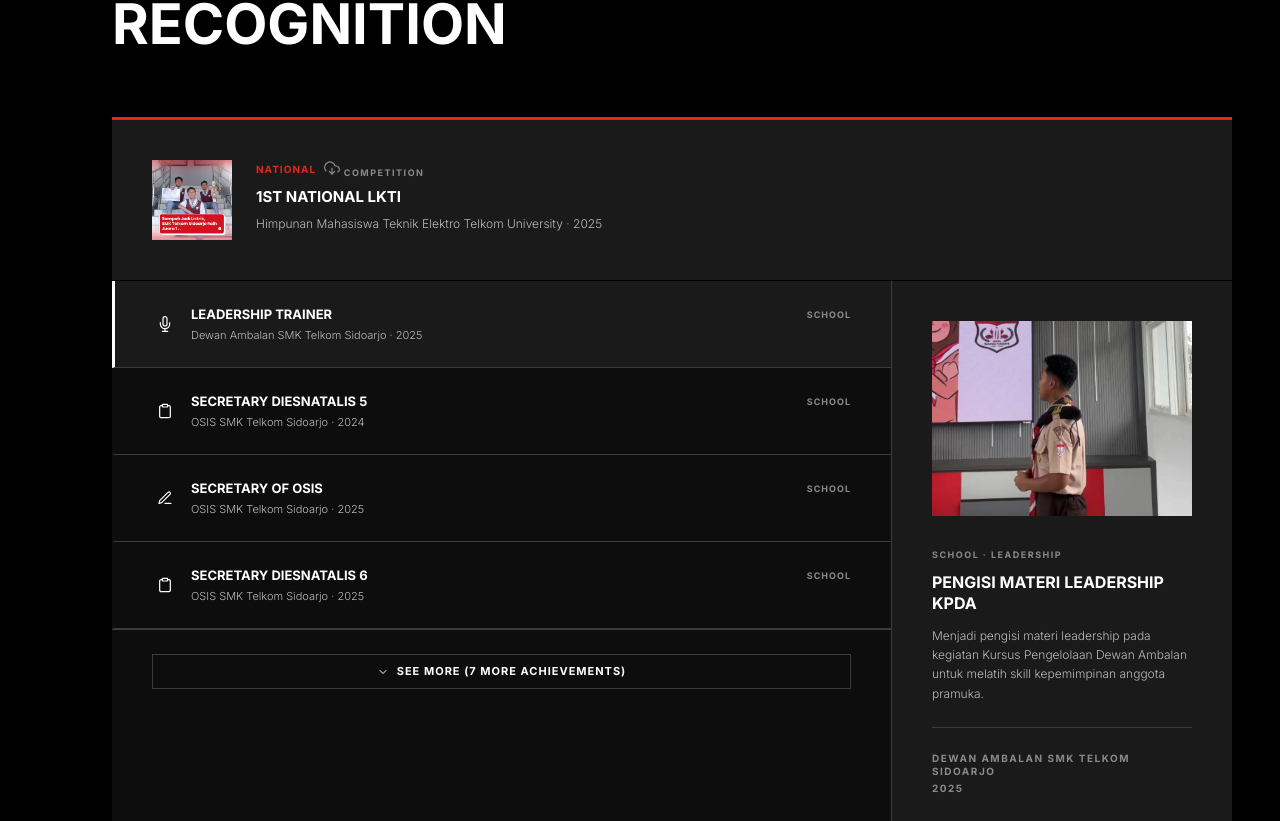
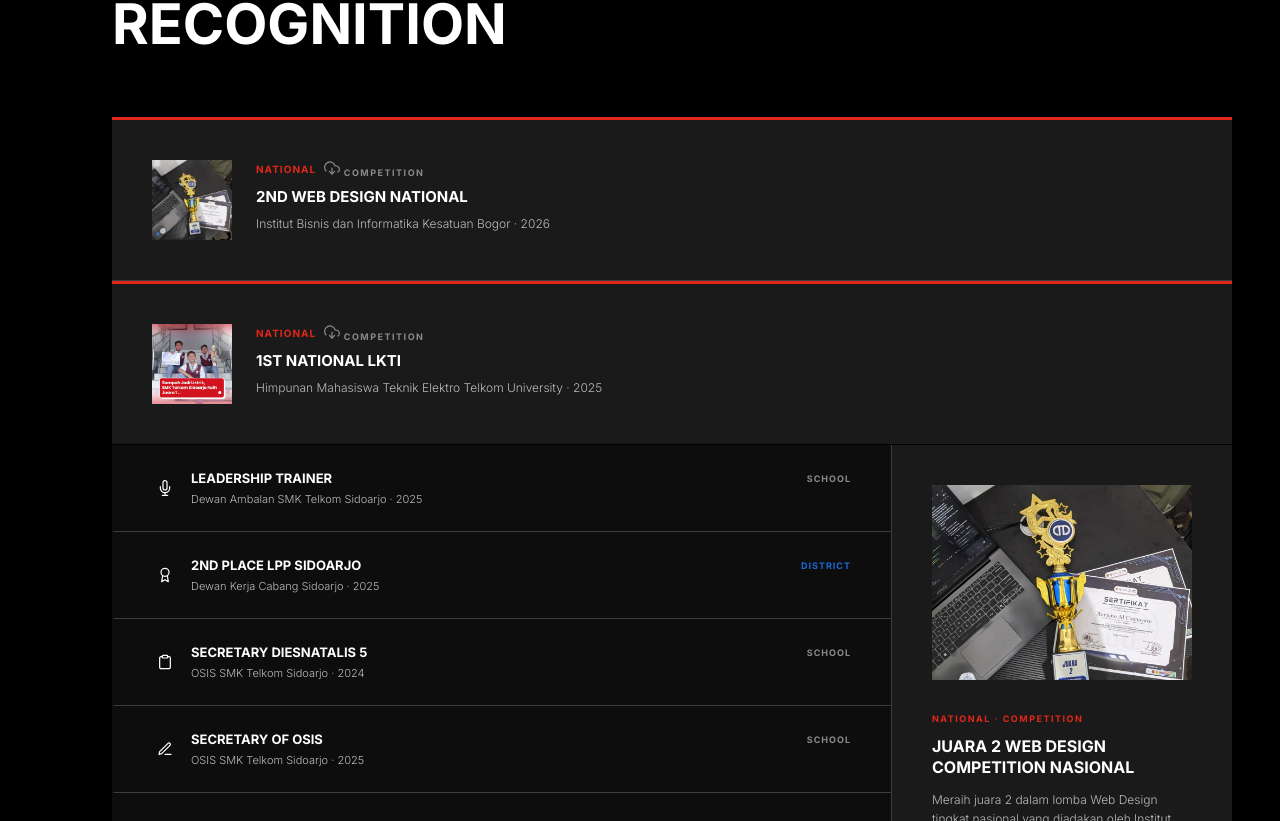
Before and after one commit to ReyCannavaro/portofolio-reycannavaro-next, a Next.js app: page / in a window 1280 px wide. Shown: the part 5119-5940 px from the top of the page. Built offline with nearby package versions, Linux system fonts and the light colour scheme; no server answers.

Commit message:
feat: implement achievements section component with data integration and new asset

```diff
--- a/src/app/components/Prestasi.tsx
+++ b/src/app/components/Prestasi.tsx
@@ -87,7 +87,8 @@ const LEVEL_COLOR: Record<string, string> = {
   school: "var(--muted)",
 };
 
-const RELEVANT_IDS = new Set([11, 1, 7, 6, 10]);
+const FEATURED_IDS = new Set([13, 11]);
+const RELEVANT_IDS = new Set([13, 11, 8, 2, 9, 1, 7, 6, 10]);
 
 export default function Prestasi() {
   const ref = useRef<HTMLElement>(null);
@@ -104,14 +105,14 @@ export default function Prestasi() {
     return () => obs.disconnect();
   }, []);
 
-  const featured = achievements.filter((a) => a.id === 11);
-  const relevantList = achievements.filter((a) => RELEVANT_IDS.has(a.id) && a.id !== 11);
-  const restList = achievements.filter((a) => !RELEVANT_IDS.has(a.id));
+  const featured = achievements.filter((a) => FEATURED_IDS.has(a.id));
+  const relevantList = achievements.filter((a) => RELEVANT_IDS.has(a.id) && !FEATURED_IDS.has(a.id));
+  const restList = achievements.filter((a) => !RELEVANT_IDS.has(a.id) && !FEATURED_IDS.has(a.id));
   const listItems = showMore ? [...relevantList, ...restList] : relevantList;
 
   useEffect(() => {
     if (visible && !selected) {
-      setSelected(relevantList[0] ?? achievements[0]);
+      setSelected(featured[0] ?? relevantList[0] ?? achievements[0]);
     }
   }, [visible]);
 
--- a/src/app/data/index.ts
+++ b/src/app/data/index.ts
@@ -146,6 +146,23 @@ export const educationHistory = [
 ];
 
 export const achievements = [
+  {
+    id: 13,
+    title: "Juara 2 Web Design Competition Nasional",
+    titleShort: "2nd Web Design National",
+    category: "Competition",
+    organizer: "Institut Bisnis dan Informatika Kesatuan Bogor",
+    year: 2026,
+    date: "2026-06",
+    type: "competition",
+    level: "national",
+    rank: 2,
+    description: "Meraih juara 2 dalam lomba Web Design tingkat nasional yang diadakan oleh Institut Bisnis dan Informatika Kesatuan Bogor dengan membawa website NusaExplore versi Vanilla JavaScript.",
+    image: "/prestasi/prestasi13.jpeg",
+    badge: "trophy",
+    color: "bg-blue-600",
+    featured: true,
+  },
   {
     id: 1,
     title: "Pengisi Materi Leadership KPDA",
```
Also changed, not shown: public/prestasi/prestasi13.jpeg (added).
